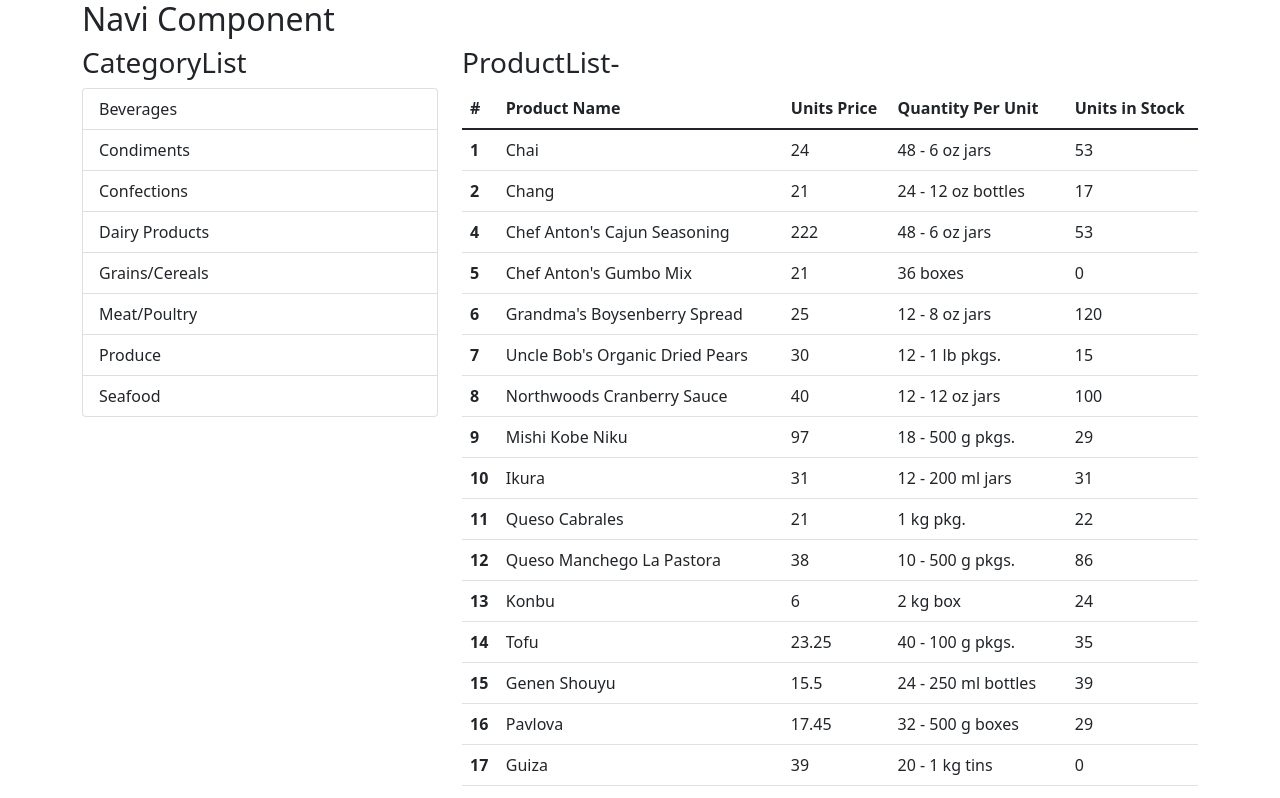
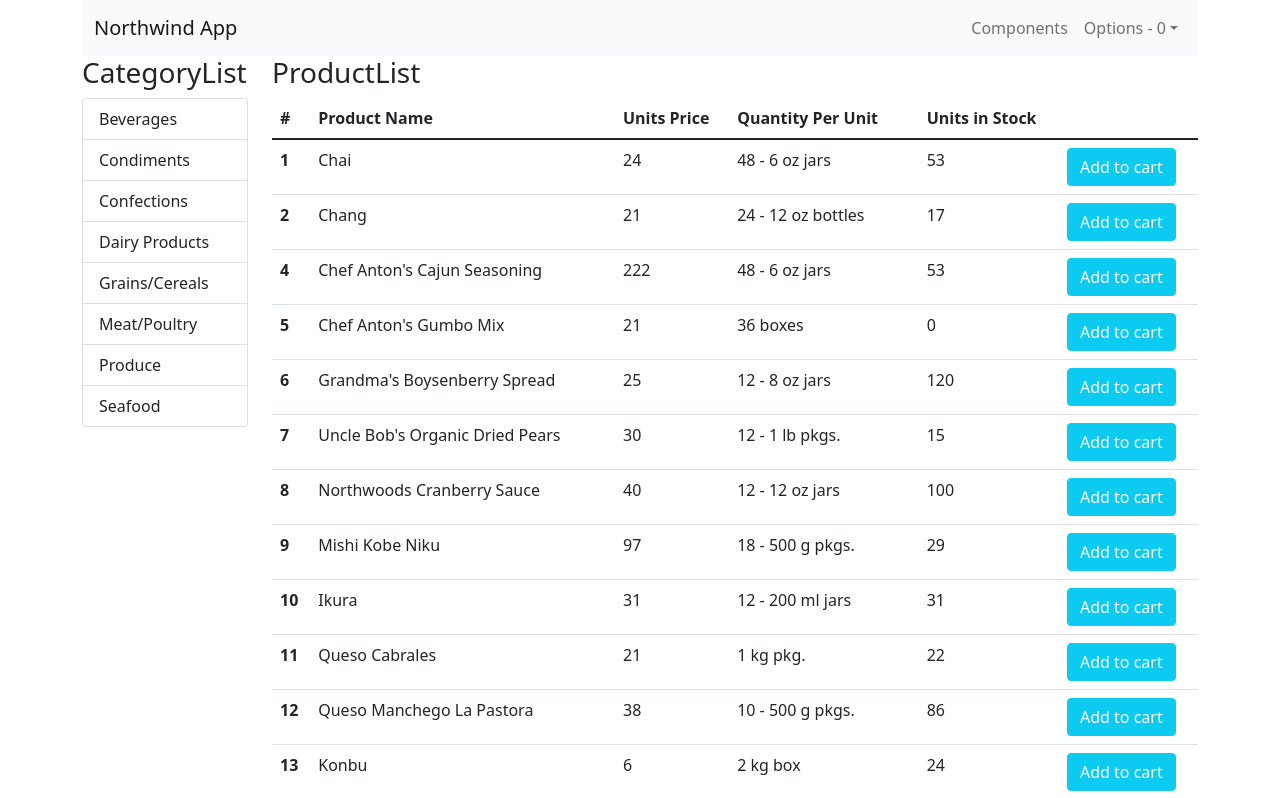
Before and after one commit to esadakman/udemy-react, a React (Create React App) app: page / in a window 1280 px wide. Shown: the top 798 px of the page. Built offline with nearby package versions, Linux system fonts and the light colour scheme; data requests are answered from the project's data file; the HTML template or start-up script is replaced by a standard one.

Commit message:
navbar added

```diff
--- a/src/App.js
+++ b/src/App.js
@@ -8,7 +8,7 @@ import ProductList from "./ProductList";
 import { Container, Row, Col } from "reactstrap";
 
 export default class App extends Component {
-  state = { currentCategory: "", products: [] };
+  state = { currentCategory: "", products: [], cart: [] };
 
   componentDidMount() {
     this.getProducts();
@@ -30,6 +30,17 @@ export default class App extends Component {
       .then((data) => this.setState({ products: data }));
   };
 
+  addToCart = (product) => {
+    let newCart = this.state.cart;
+    var addedItem = newCart.find((c) => c.product.id === product.id);
+    if (addedItem) {
+      addedItem.quantity++;
+    } else {
+      newCart.push({ product: product, quantity: 1 });
+    }
+    this.setState({ cart: newCart });
+  };
+
   render() {
     let productInfo = { title: "ProductList" };
     let categoryInfo = { title: "CategoryList" };
@@ -39,11 +50,10 @@ export default class App extends Component {
         {/* Navi'yi direkt <Navi /> şeklindede yazabilirim */}
         {/* <Navi></Navi> */}
         <Container>
+          <Navi cart={this.state.cart} />
+
           <Row>
-            <Navi />
-          </Row>
-          <Row>
-            <Col xs="4" role="button">
+            <Col xs="2" role="button">
               {/* //* Datamızı taşımak datayı taşıyacağımız yere gelip title veririz. (title yerine başka bir isimde verebiliriz fakat diğer tarafta aynı isimle çağırmamız gerekir)  */}
               {/* <CategoryList title="Category List" /> */}
               {/* <CategoryList title={titleCategory} /> */}
@@ -53,11 +63,12 @@ export default class App extends Component {
                 info={categoryInfo}
               />
             </Col>
-            <Col xs="8">
+            <Col xs="10">
               {/* <ProductList title="Product List" /> */}
               {/* <ProductList title={titleProduct} /> */}
               <ProductList
                 products={this.state.products}
+                addToCart={this.addToCart}
                 currentCategory={this.state.currentCategory}
                 info={productInfo}
               />
--- a/src/CategoryList.js
+++ b/src/CategoryList.js
@@ -36,6 +36,11 @@ export default class CategoryList extends Component {
           {/* //! yukarıda yazmış olduğumuz categories'im içerisinde ki bilgileri getirmek için */}
           {this.state.categories.map((category) => (
             <ListGroupItem
+              active={
+                category.categoryName === this.props.currentCategory
+                  ? true
+                  : false
+              }
               onClick={() => this.props.changeCategory(category)}
               key={category.id}
             >
--- a/src/Navi.js
+++ b/src/Navi.js
@@ -2,13 +2,66 @@
 
 import React, { Component } from "react";
 
+import {
+  Collapse,
+  Navbar,
+  NavbarToggler,
+  NavbarBrand,
+  Nav,
+  NavItem,
+  NavLink,
+  UncontrolledDropdown,
+  DropdownToggle,
+  DropdownMenu,
+  DropdownItem,
+} from "reactstrap";
+
 // ! export "Public" anlamına geliyor, yani diğer taraflardan erişilebilir
 export default class Navi extends Component {
   // ? render componentlerin değişen verilere göre yenilenmesini sağlar
+  constructor(props) {
+    super(props);
+
+    this.toggle = this.toggle.bind(this);
+    this.state = {
+      isOpen: false,
+    };
+  }
+  toggle() {
+    this.setState({
+      isOpen: !this.state.isOpen,
+    });
+  }
   render() {
     return (
       <div>
-        <h2>Navi Component</h2>
+        <Navbar color="light" light expand="md">
+          <NavbarBrand href="/">Northwind App</NavbarBrand>
+          <NavbarToggler onClick={this.toggle} />
+          <Collapse
+            isOpen={this.state.isOpen}
+            navbar
+            className="d-flex justify-content-end"
+          >
+            <Nav className="ml-auto" navbar>
+              <NavItem>
+                <NavLink href="/components/">Components</NavLink>
+              </NavItem>
+
+              <UncontrolledDropdown nav inNavbar>
+                <DropdownToggle nav caret>
+                  Options - {this.props.cart.length}
+                </DropdownToggle>
+                <DropdownMenu end>
+                  <DropdownItem>Option 1</DropdownItem>
+                  <DropdownItem>Option 2</DropdownItem>
+                  <DropdownItem divider />
+                  <DropdownItem>Reset</DropdownItem>
+                </DropdownMenu>
+              </UncontrolledDropdown>
+            </Nav>
+          </Collapse>
+        </Navbar>
       </div>
     );
   }
--- a/src/ProductList.js
+++ b/src/ProductList.js
@@ -1,5 +1,5 @@
 import React, { Component } from "react";
-import { Table } from "reactstrap";
+import { Table, Button } from "reactstrap";
 // ! app.js'de encapsulation yöntemimizi uyguladıktan sonra burada divimizin içine girip {this.props.info.__değişkenismi__} şeklinde çağırıyoruz
 
 export default class ProductList extends Component {
@@ -7,7 +7,8 @@ export default class ProductList extends Component {
     return (
       <div>
         <h3>
-          {this.props.info.title}-{this.props.currentCategory}
+          {this.props.info.title}
+          {/* -{this.props.currentCategory} */}
         </h3>
 
         <Table>
@@ -18,6 +19,7 @@ export default class ProductList extends Component {
               <th>Units Price</th>
               <th>Quantity Per Unit</th>
               <th>Units in Stock</th>
+              <th></th>
             </tr>
           </thead>
           <tbody>
@@ -28,6 +30,15 @@ export default class ProductList extends Component {
                 <td>{product.unitPrice}</td>
                 <td>{product.quantityPerUnit}</td>
                 <td>{product.unitsInStock}</td>
+                <td>
+                  <Button
+                    onClick={() => this.props.addToCart(product)}
+                    className="text-light"
+                    color="info"
+                  >
+                    Add to cart
+                  </Button>
+                </td>
               </tr>
             ))}
           </tbody>
```
